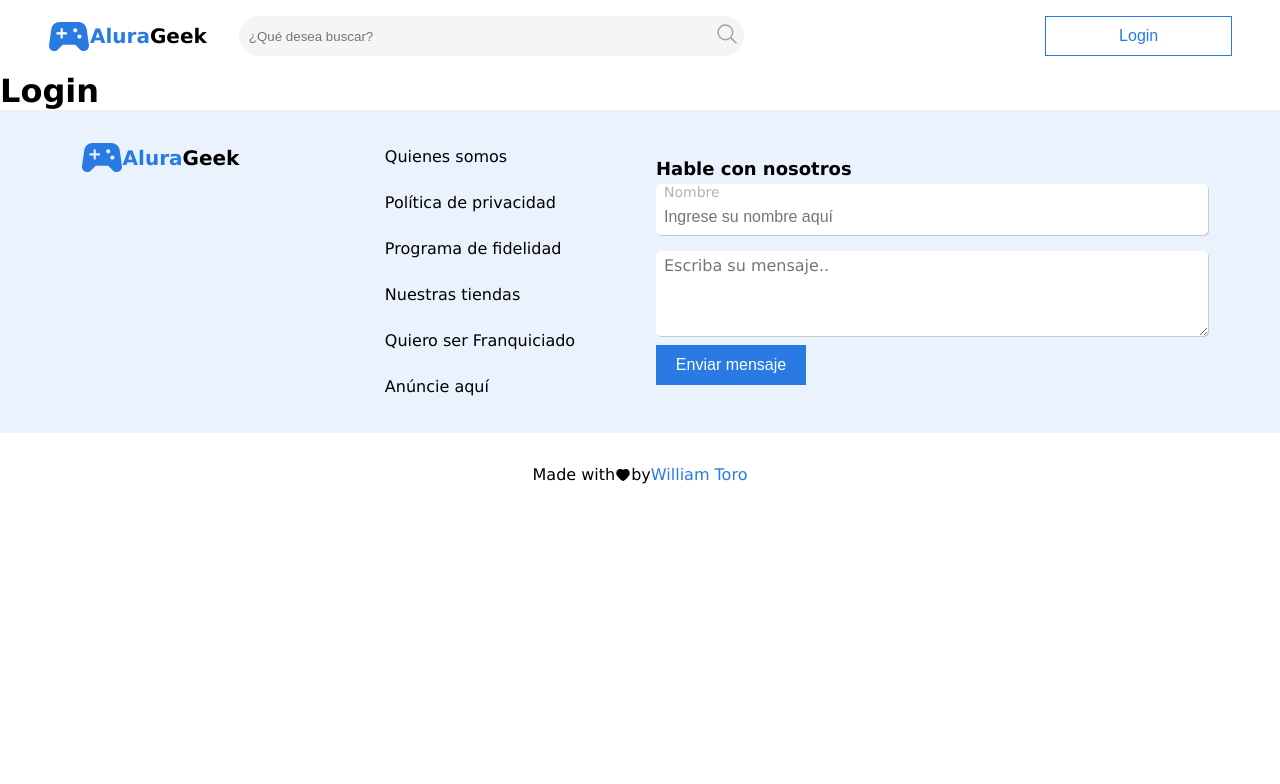
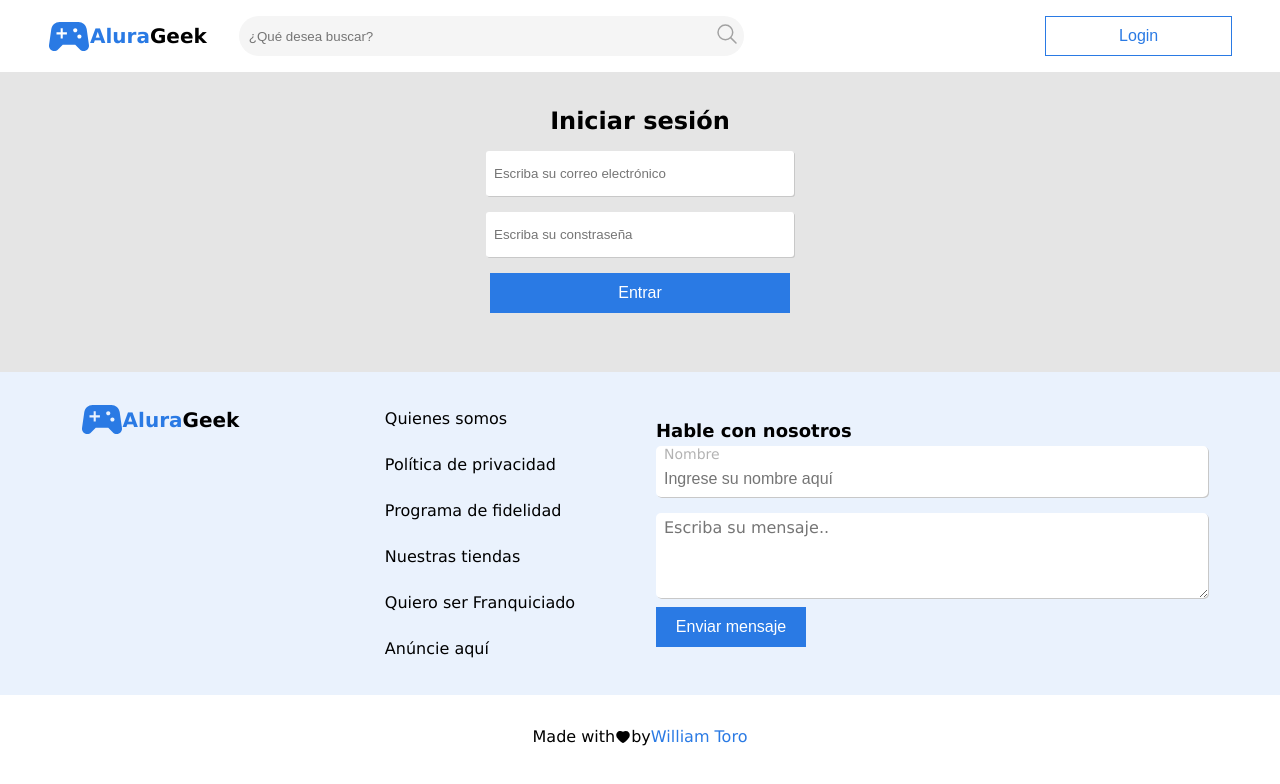
Before and after one commit to WilliamToro45/challenge-alura-geek-ecomerce, a JavaScript app: page /login in a window 1280 px wide. Shown: the top 784 px of the page. Built offline with nearby package versions, Linux system fonts and the light colour scheme; the HTML template or start-up script is replaced by a standard one.

Commit message:
End Login page component

```diff
--- a/src/pages/Login.js
+++ b/src/pages/Login.js
@@ -1,6 +1,28 @@
+import "../assets/css/login.css";
+
+/**
+ *
+ * @returns a page with the form of login users.
+ */
+
 function Login(){
     return (
-        <h1>Login</h1>
+        <section className="login">
+            <form className="login__form">
+                <h2 className="login__form--head"> Iniciar sesión</h2>
+                <input
+                    className="login__form--input"
+                    type="text"
+                    placeholder="Escriba su correo electrónico"
+                />
+                <input
+                    className="login__form--input"
+                    type="password"
+                    placeholder="Escriba su constraseña"
+                />
+                <button className="login__form--button">Entrar</button>
+            </form>
+        </section>
      );
 }
 
```
